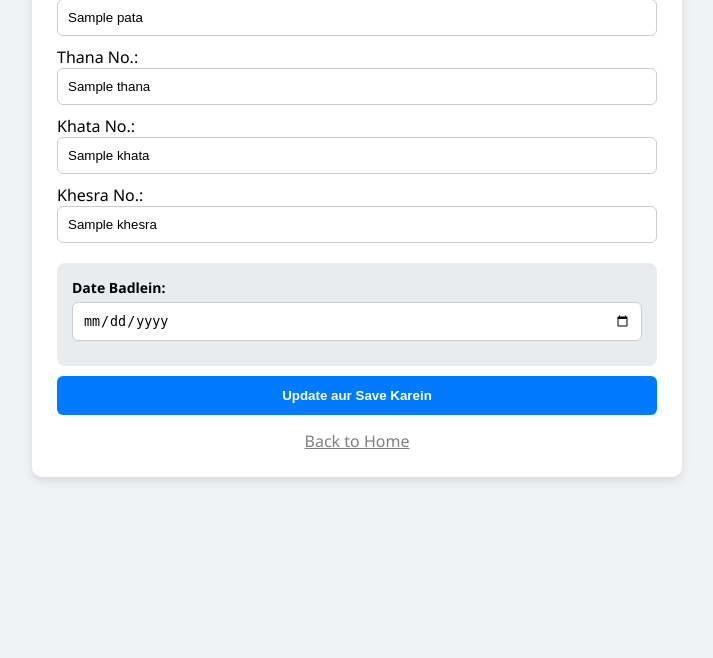
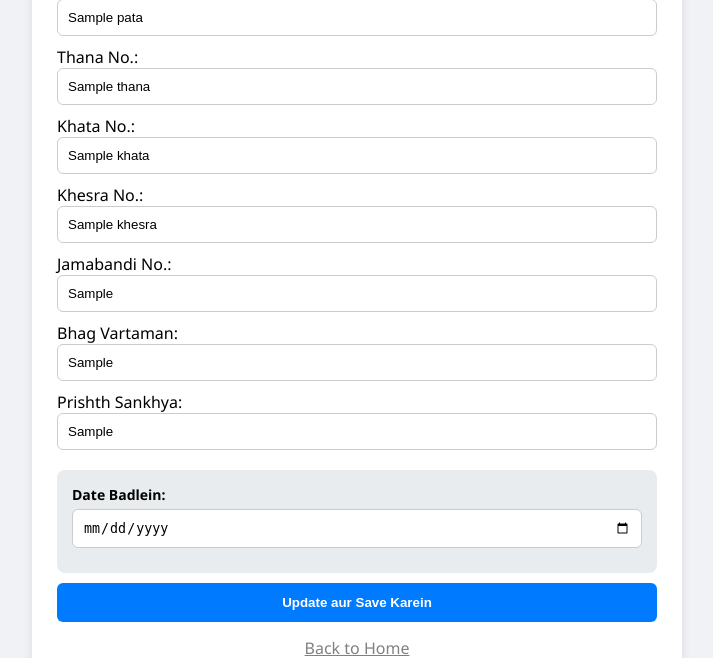
Before and after one commit to sk538180-pixel/RECIPT, a Flask app: template templates/edit_data.html in a window 1280 px wide. Shown: the part 632-1290 px from the top of the page, without its empty margins (283-996 px from the left). Before the commit the page ends 1113 px from the top, so only its background shows below. Run offline with Flask 3, Linux system fonts and the light colour scheme; the template is opened without the code that fills it: most values are stand-ins (such as "Sample title", 1, 10 or a date in 2020).

Commit message:
Update edit_data.html

```diff
--- a/templates/edit_data.html
+++ b/templates/edit_data.html
@@ -27,6 +27,9 @@
         <label>Thana No.:</label> <input type="text" name="thana" value="{{ data.Thana }}" required>
         <label>Khata No.:</label> <input type="text" name="khata" value="{{ data.Khata }}" required>
         <label>Khesra No.:</label> <input type="text" name="khesra" value="{{ data.Khesra }}" required>
+        <label>Jamabandi No.:</label> <input type="text" name="jamabandi_no" value="{{ data.JamabandiNo }}" required>
+        <label>Bhag Vartaman:</label> <input type="text" name="bhag_vartaman" value="{{ data.BhagVartaman }}" required>
+        <label>Prishth Sankhya:</label> <input type="text" name="prishth_sankhya" value="{{ data.PrishthSankhya }}" required>
 
         <div style="background: #e9ecef; padding: 15px; border-radius: 8px; margin: 10px 0;">
             <p style="margin: 0 0 5px 0; font-weight: bold; font-size: 14px;">Date Badlein:</p>
```
